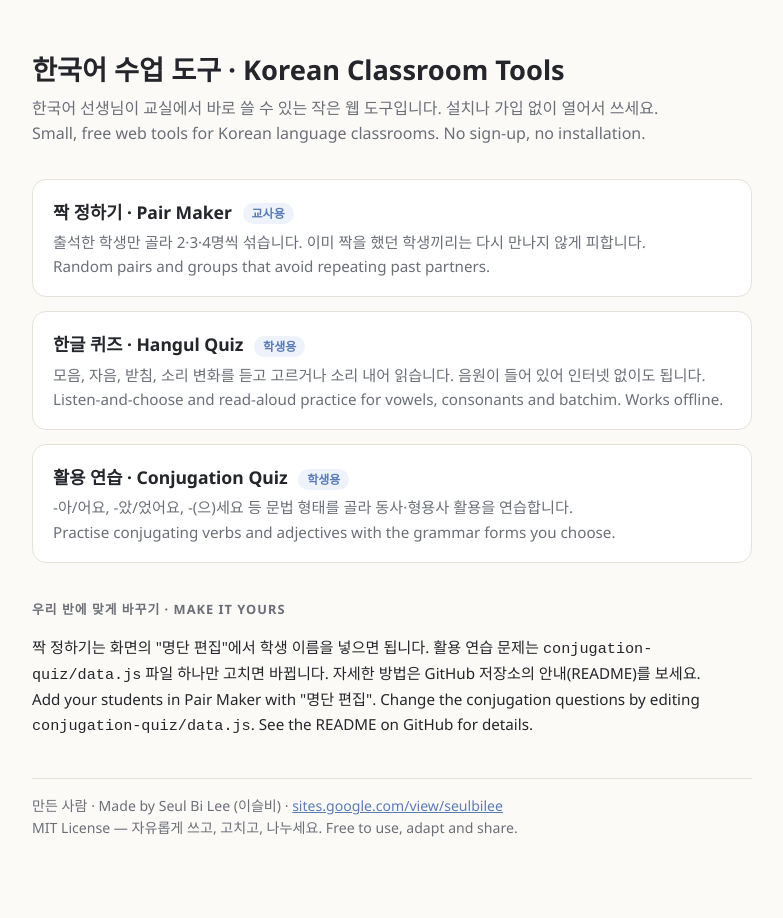
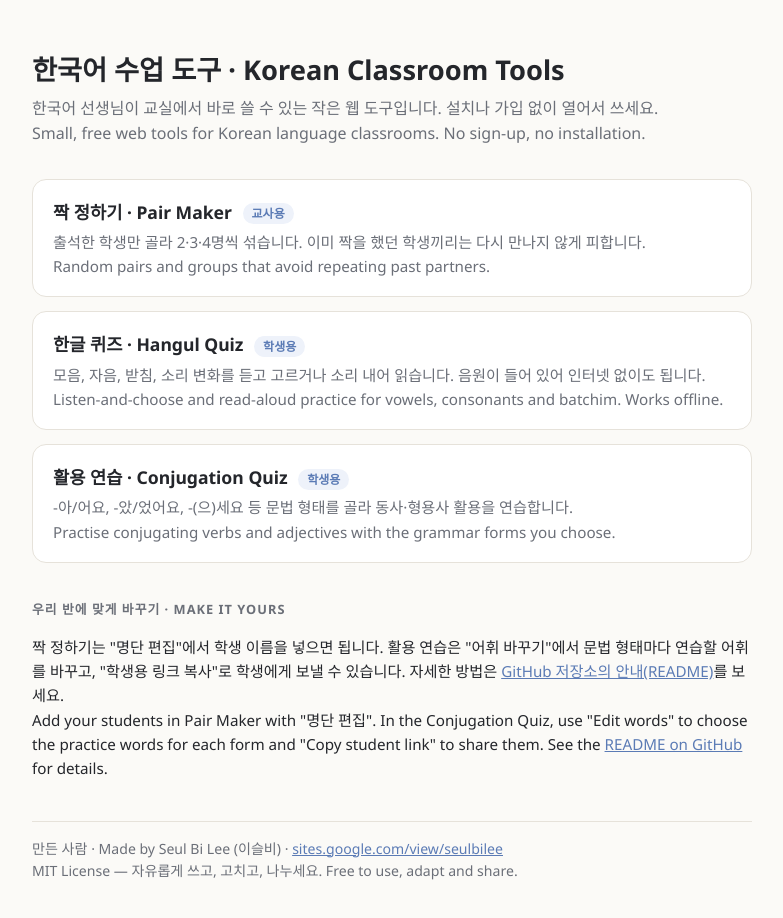
Before and after one commit to leeseulbi-lab/korean-classroom-tools, a plain HTML site: page index.html in a window 1280 px wide. Shown: the whole page, without its empty margins (248-1031 px from the left). Drawn offline with Linux system fonts and the light colour scheme.

Commit message:
Update landing page and README for word editor

```diff
--- a/index.html
+++ b/index.html
@@ -19,6 +19,7 @@ a.tool:hover,a.tool:focus-visible{border-color:var(--accent);outline:none}
 .tool p{margin:0;color:var(--muted);font-size:.95rem}
 .tag{display:inline-block;font-size:.75rem;background:var(--soft);color:var(--accent);border-radius:999px;padding:1px 9px;margin-left:6px;vertical-align:middle;font-weight:600}
 section{margin-top:36px;font-size:.95rem}
+section a{color:var(--accent)}
 section h3{font-size:.8rem;letter-spacing:.08em;text-transform:uppercase;color:var(--muted);margin:0 0 8px}
 footer{margin-top:40px;padding-top:16px;border-top:1px solid var(--line);color:var(--muted);font-size:.88rem}
 footer a{color:var(--accent)}
@@ -50,8 +51,8 @@ footer a{color:var(--accent)}
 
   <section>
     <h3>우리 반에 맞게 바꾸기 · Make it yours</h3>
-    <p>짝 정하기는 화면의 "명단 편집"에서 학생 이름을 넣으면 됩니다. 활용 연습 문제는 <code>conjugation-quiz/data.js</code> 파일 하나만 고치면 바뀝니다. 자세한 방법은 GitHub 저장소의 안내(README)를 보세요.<br>
-    Add your students in Pair Maker with "명단 편집". Change the conjugation questions by editing <code>conjugation-quiz/data.js</code>. See the README on GitHub for details.</p>
+    <p>짝 정하기는 "명단 편집"에서 학생 이름을 넣으면 됩니다. 활용 연습은 "어휘 바꾸기"에서 문법 형태마다 연습할 어휘를 바꾸고, "학생용 링크 복사"로 학생에게 보낼 수 있습니다. 자세한 방법은 <a href="https://github.com/leeseulbi-lab/korean-classroom-tools">GitHub 저장소의 안내(README)</a>를 보세요.<br>
+    Add your students in Pair Maker with "명단 편집". In the Conjugation Quiz, use "Edit words" to choose the practice words for each form and "Copy student link" to share them. See the <a href="https://github.com/leeseulbi-lab/korean-classroom-tools">README on GitHub</a> for details.</p>
   </section>
 
   <footer>
```
Also changed, not shown: 1 other file.
